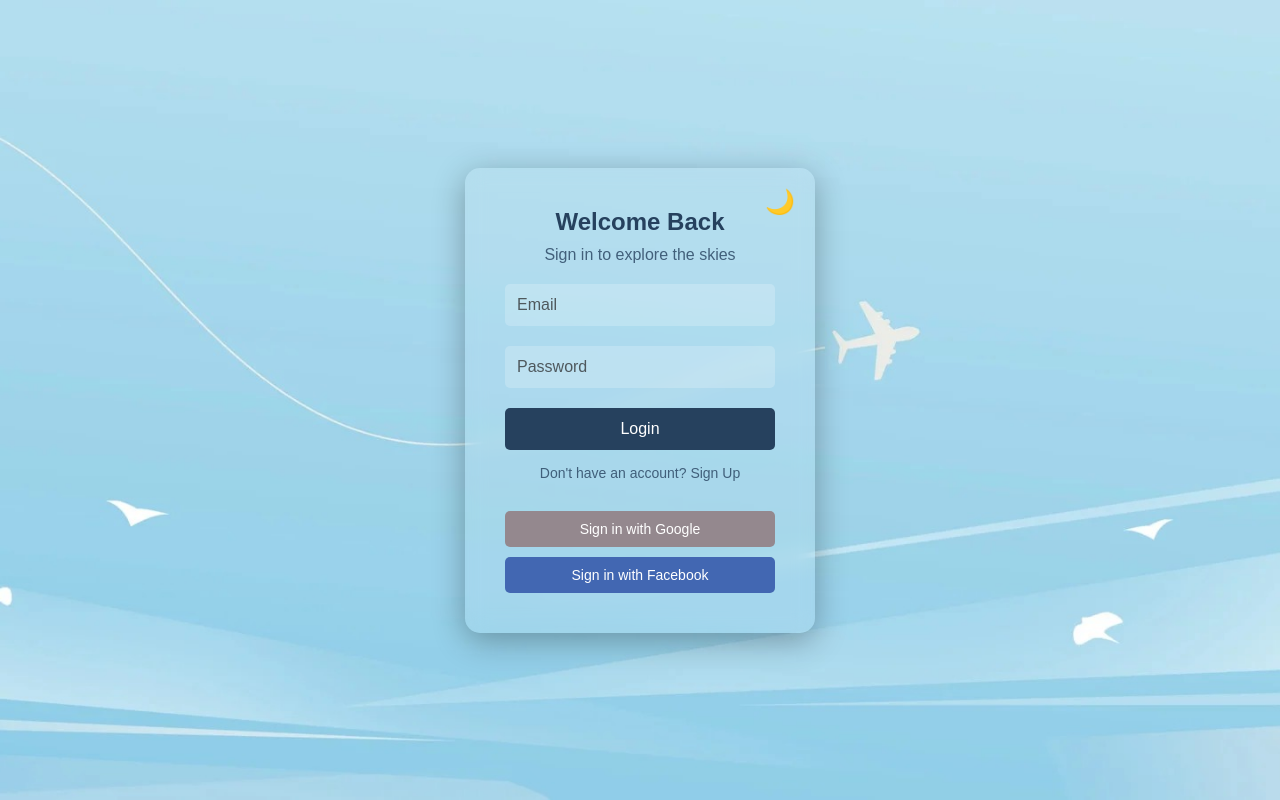
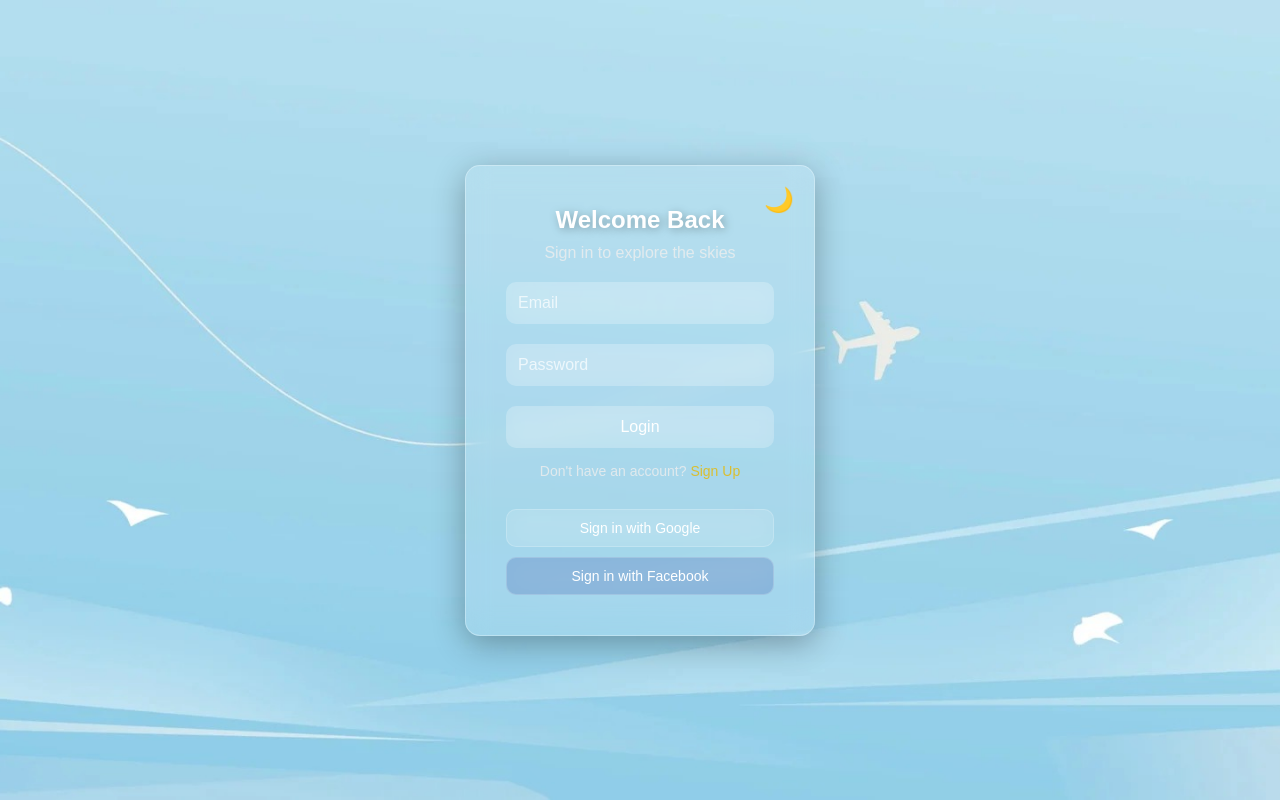
Before and after one commit to DrashtiJaiswal/Garud-Airways, a plain HTML site: page AIrways/index.html in a window 1280 px wide. Drawn offline with Linux system fonts and the light colour scheme.

Commit message:
Update index.html

```diff
--- a/AIrways/index.html
+++ b/AIrways/index.html
@@ -5,6 +5,7 @@
     <meta name="viewport" content="width=device-width, initial-scale=1.0">
     <title>Flight Search - Login</title>
     <style>
+        /* General Reset */
         * {
             margin: 0;
             padding: 0;
@@ -12,6 +13,7 @@
             font-family: 'Poppins', sans-serif;
         }
 
+        /* Background */
         body {
             display: flex;
             justify-content: center;
@@ -20,35 +22,40 @@
             background-image: url("login.jpg");
             background-size: cover;
             background-position: center;
-            overflow: hidden;
             transition: background 0.5s ease;
         }
 
+        /* Glassmorphic Login Box */
         .container {
             position: relative;
             width: 90%;
             max-width: 350px;
             padding: 40px;
-            background: rgba(255, 255, 255, 0.1);
+            background: rgba(255, 255, 255, 0.1); /* Glass effect */
             box-shadow: 0 8px 32px rgba(0, 0, 0, 0.3);
             border-radius: 15px;
-            backdrop-filter: blur(10px);
+            backdrop-filter: blur(12px);
+            -webkit-backdrop-filter: blur(12px);
+            border: 1px solid rgba(255, 255, 255, 0.3);
             text-align: center;
             color: #fff;
         }
 
+        /* Login Title */
         .login-box h2 {
             margin-bottom: 10px;
             font-size: 24px;
-            color: #26415E;
+            color: #fff;
+            text-shadow: 2px 2px 10px rgba(0, 0, 0, 0.3);
         }
 
         .login-box p {
             margin-bottom: 20px;
             opacity: 0.8;
-            color: #26415E;
+            color: #eee;
         }
 
+        /* Input Group with Glassmorphism */
         .input-group {
             position: relative;
             margin-bottom: 20px;
@@ -58,12 +65,13 @@
             width: 100%;
             padding: 12px;
             border: none;
-            border-radius: 5px;
+            border-radius: 10px;
             background: rgba(255, 255, 255, 0.2);
             color: #fff;
             font-size: 16px;
             outline: none;
             transition: all 0.3s ease;
+            backdrop-filter: blur(10px);
         }
 
         .input-group label {
@@ -72,7 +80,7 @@
             left: 12px;
             transform: translateY(-50%);
             font-size: 16px;
-            color: rgba(32, 30, 30, 0.7);
+            color: rgba(255, 255, 255, 0.7);
             pointer-events: none;
             transition: all 0.3s ease;
         }
@@ -81,40 +89,45 @@
         .input-group input:valid ~ label {
             top: 5px;
             font-size: 12px;
-            color: #26415E;
+            color: #e6b800;
         }
 
+        /* Glassmorphic Button */
         .btn {
             width: 100%;
             padding: 12px;
             border: none;
-            background:#26415E;
+            background: rgba(255, 255, 255, 0.2);
             color: white;
             font-size: 16px;
             cursor: pointer;
-            border-radius: 5px;
-            transition: background 0.3s ease;
+            border-radius: 10px;
+            backdrop-filter: blur(10px);
+            transition: background 0.3s ease, transform 0.2s ease;
         }
 
         .btn:hover {
-            background: #e6b800;
+            background: rgba(255, 255, 255, 0.4);
+            transform: scale(1.05);
         }
 
+        /* Signup Link */
         .signup-link {
             margin-top: 15px;
             font-size: 14px;
         }
 
         .signup-link a {
-            color: #26415E;
+            color: #e6b800;
             text-decoration: none;
             transition: color 0.3s ease;
         }
 
         .signup-link a:hover {
-            color: #e6b800;
+            color: #ffcc00;
         }
 
+        /* Social Login with Glass Effect */
         .social-login {
             margin-top: 20px;
         }
@@ -124,30 +137,31 @@
             padding: 10px;
             border: none;
             margin-top: 10px;
-            border-radius: 5px;
+            border-radius: 10px;
             cursor: pointer;
             font-size: 14px;
-            transition: background 0.3s ease;
+            transition: transform 0.2s ease;
+            backdrop-filter: blur(12px);
+            border: 1px solid rgba(255, 255, 255, 0.2);
         }
 
         .google {
-            background: #94888e;
+            background: rgba(255, 255, 255, 0.1);
             color: white;
         }
 
         .facebook {
-            background: #4267B2;
+            background: rgba(66, 103, 178, 0.3);
             color: white;
         }
 
-        .google:hover {
-            background: #96617b;
+        .google:hover,
+        .facebook:hover {
+            transform: scale(1.05);
+            background: rgba(255, 255, 255, 0.3);
         }
 
-        .facebook:hover {
-            background: #133678;
-        }
-
+        /* Theme Toggle Button */
         .theme-toggle {
             position: absolute;
             top: 20px;
@@ -161,6 +175,7 @@
             transform: rotate(180deg);
         }
 
+        /* Airplane Animation */
         .airplane {
             position: fixed;
             top: -100px;
@@ -174,6 +189,7 @@
             top: 100%;
         }
 
+        /* Responsive Design */
         @media (max-width: 768px) {
             .container {
                 width: 90%;
@@ -182,15 +198,6 @@
 
             .btn, .social-login button {
                 padding: 10px;
-                font-size: 14px;
-            }
-
-            .input-group input {
-                padding: 10px;
-                font-size: 14px;
-            }
-
-            .input-group label {
                 font-size: 14px;
             }
         }
@@ -210,7 +217,7 @@
                     <input type="password" id="password" required>
                     <label for="password">Password</label>
                 </div>
-                <button type="submit" class="btn"><a href="dashboard.html"></a>Login</button>
+                <button type="submit" class="btn">Login</button>
                 <p class="signup-link">Don't have an account? <a href="#">Sign Up</a></p>
             </form>
             <div class="social-login">
@@ -221,6 +228,7 @@
         <div class="theme-toggle" onclick="toggleTheme()">🌙</div>
     </div>
     <div class="airplane">✈️</div>
+
     <script>
         function toggleTheme() {
             document.body.classList.toggle('dark-mode');
```
